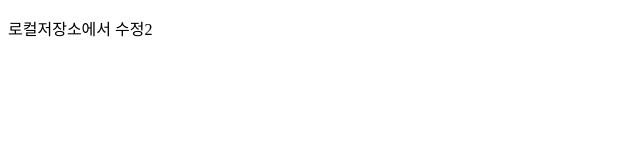
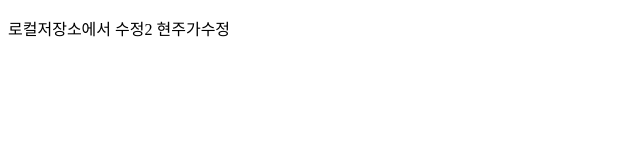
Before and after one commit to vue3-example/shinproject, a plain HTML site: page index.html in a window 1280 px wide. Shown: the whole page, without its empty margins (0-640 px from the left). Drawn offline with Linux system fonts and the light colour scheme.

Commit message:
현주가 수정
현주가 수정

```diff
--- a/index.html
+++ b/index.html
@@ -10,7 +10,7 @@
 <body>
     <header></header>
     <section>
-        <p>로컬저장소에서 수정2</p>
+        <p>로컬저장소에서 수정2 현주가수정</p>
     </section>
     <footer></footer>
 </body>
```
